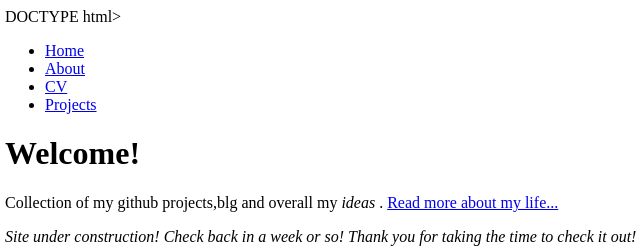
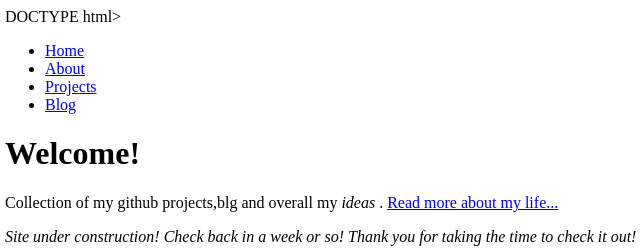
Before and after one commit to bolony21/bolony21.github.io, a plain HTML site: page index.html in a window 1280 px wide. Shown: the top 248 px of the page, 3-643 px from the left. Drawn offline with Linux system fonts and the light colour scheme.

Commit message:
Update index.html

```diff
--- a/index.html
+++ b/index.html
@@ -1,7 +1,7 @@
 DOCTYPE html>
 <html>
 	<head>
-		<title>Bolony's Spot</title>
+		<title>Joe's Projects</title>
 		<link rel="icon" href="https://png.pngitem.com/pimgs/s/102-1028294_vaporwave-sunset-png-transparent-png.png">
 	</head>
 	<body>
@@ -9,8 +9,8 @@ DOCTYPE html>
     		<ul>
         		<li><a href="/">Home</a></li>
 	        	<li><a href="/about">About</a></li>
-        		<li><a href="/projects">CV</a></li>
-        		<li><a href="/blog">Projects</a></li>
+        		<li><a href="/projects">Projects</a></li>
+        		<li><a href="/blog">Blog</a></li>
     		</ul>
 		</nav>
 		<div class="container">
```
